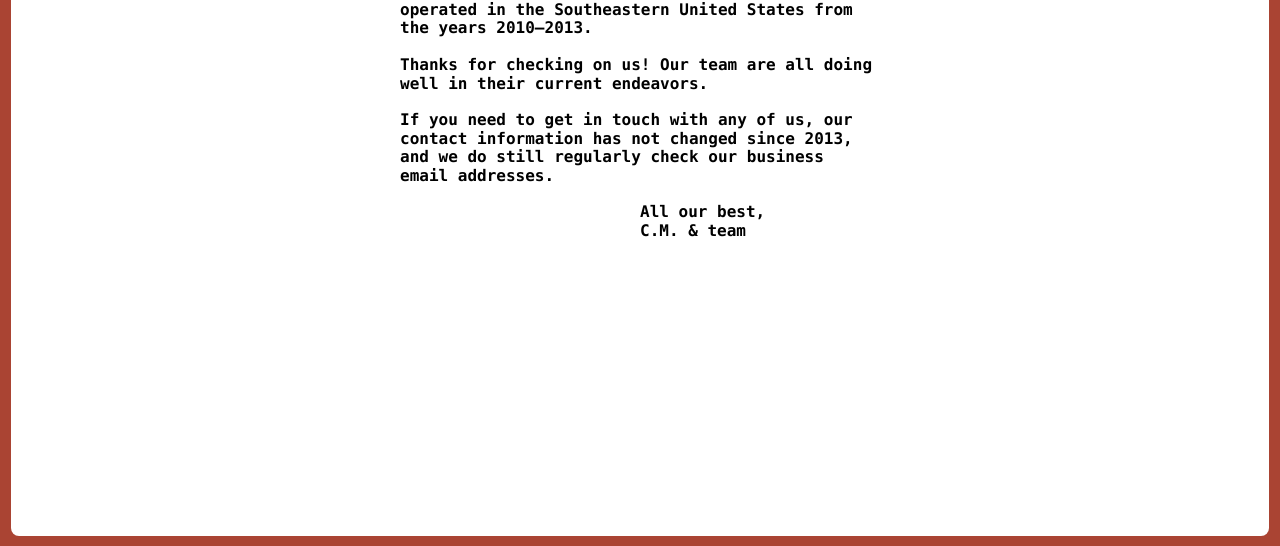
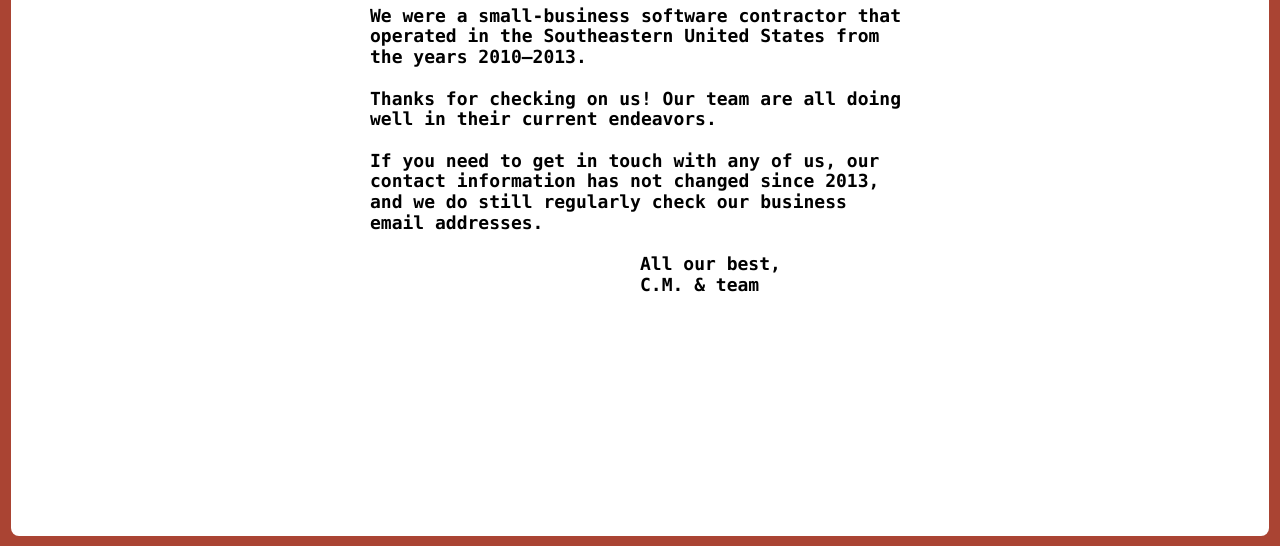
Before and after one commit to redvel/redvel.github.io, a plain HTML site: page index.html in a window 1280 px wide. Shown: the part 254-800 px from the top of the page. Drawn offline with Linux system fonts and the light colour scheme.

Commit message:
updated font sizes a bit

```diff
--- a/index.html
+++ b/index.html
@@ -2,16 +2,17 @@
 <head>
 <title>Redvel Software is Closed</title>
 <style>
+html { font-size: 18px; }
 body { padding: 0; margin: 0; background-color: #a43; font-family: Consolas, 'Courier New', Courier, monospace; }
 article { background: #fff; position: absolute; top: 10px; left: 11px; right: 11px; bottom: 10px; padding: 40px; border-radius: 8px; }
 h1 { color: #a43; font-size: 3rem; line-height: 3rem; margin: 0 auto 2rem auto; padding: 0 0 2rem 0; width: 30rem; font-weight: lighter; border-bottom: 1px solid #999; font-variant: small-caps; }
 p { font-size: 1rem; color: #000; font-weight: bold; width: 30rem; line-height: 1.15rem; margin: 1.15rem auto; }
 .date { color: rgba(0,0,0,0.5); }
 .signature, .date { padding-left: 15rem; width: 15rem; }
-@media only screen and (max-width: 600px) {
-    body { font-size: 20px; }
+@media only screen and (max-width: 800px) {
+    html { font-size: 22px; }
     article { padding: 40px 4%; }
-    h1, p { width: 96%; margin-left: 2%; margin-right: 2%; color: #f00; }
+    h1, p { width: 96%; margin-left: 2%; margin-right: 2%; }
     .signature, .date { width: 40%; margin-left: 58%; padding: 0; }
 }
 </style>
```
